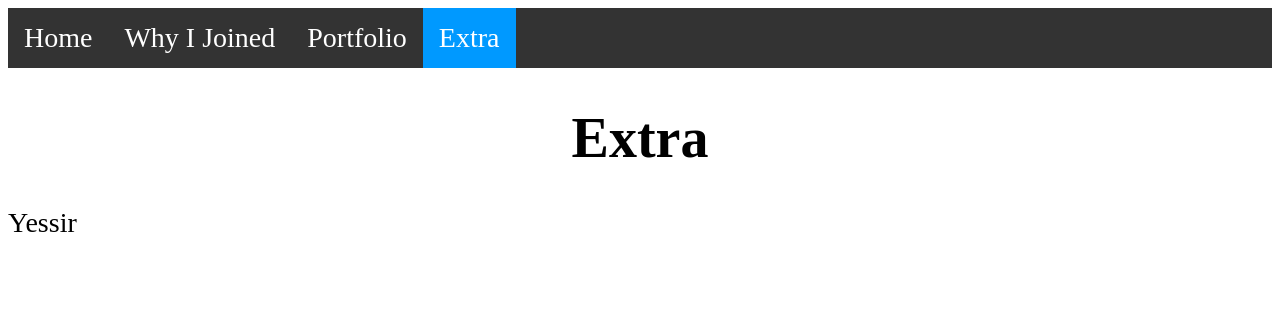
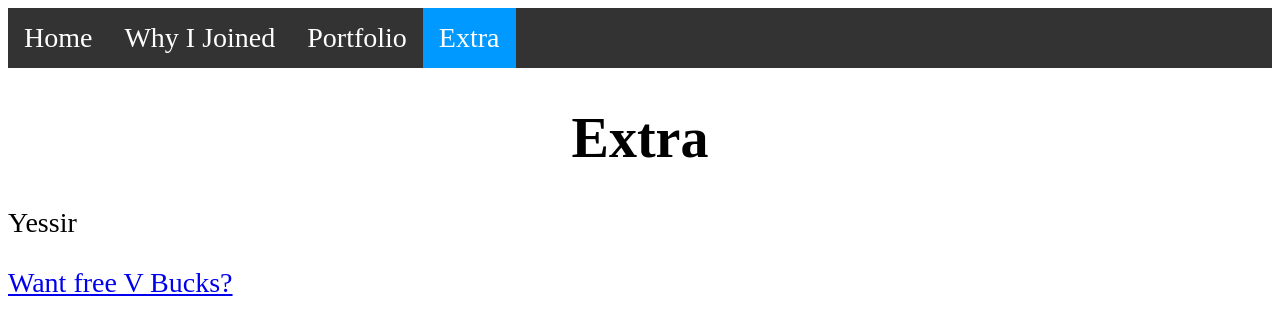
Before and after one commit to AndrewTsuki/andrewtsuki.github.io, a plain HTML site: page extra.html in a window 1280 px wide. Drawn offline with Linux system fonts and the light colour scheme.

Commit message:
Update extra.html

```diff
--- a/extra.html
+++ b/extra.html
@@ -56,9 +56,6 @@ h1 {
 
 <p>Yessir</p>
 
-    <a>
-    <a href="https://m.youtube.com/watch/v=dQw49WgXcQ"
-    </a>
-
+    <p><a href="https://m.youtube.com/watch?v=dQw4w9WgXcQ">Want free V Bucks?</a></p>
 </body>
 <html>
```
